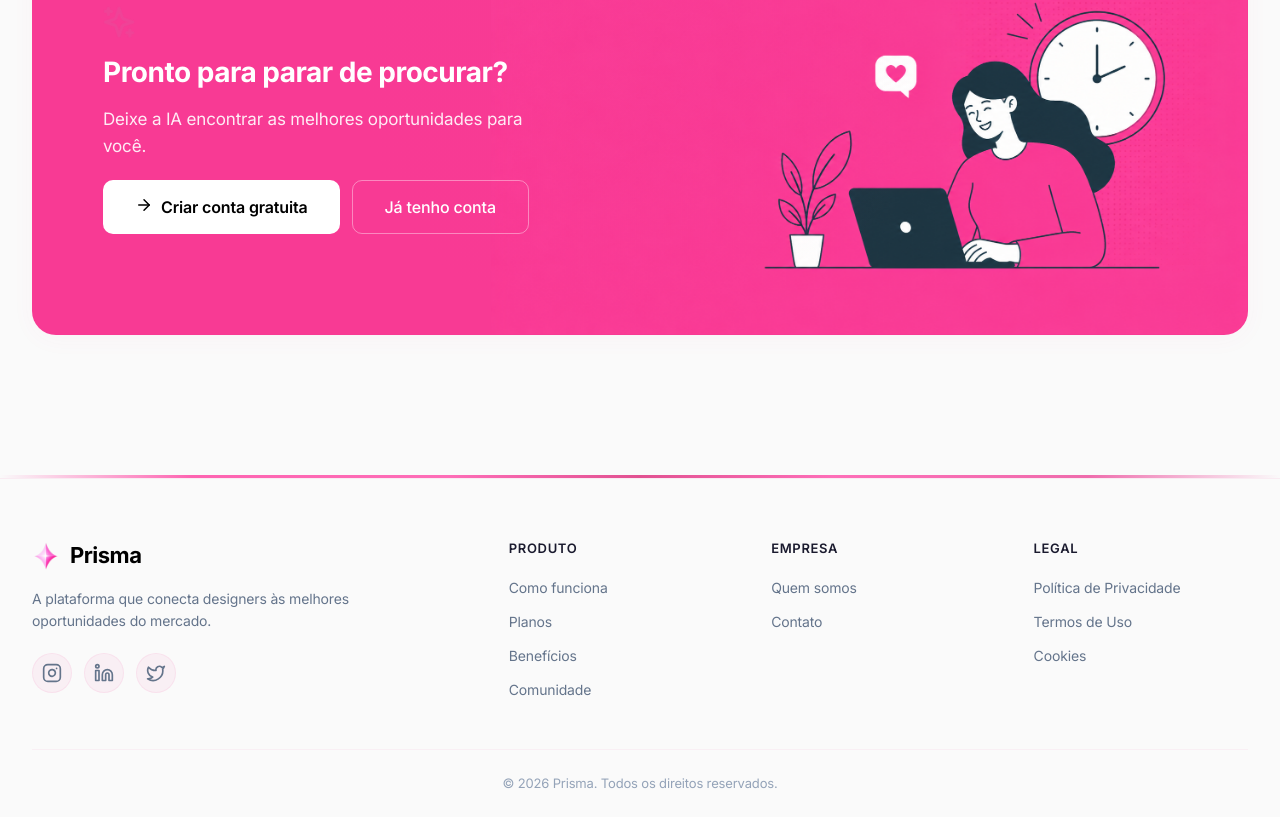
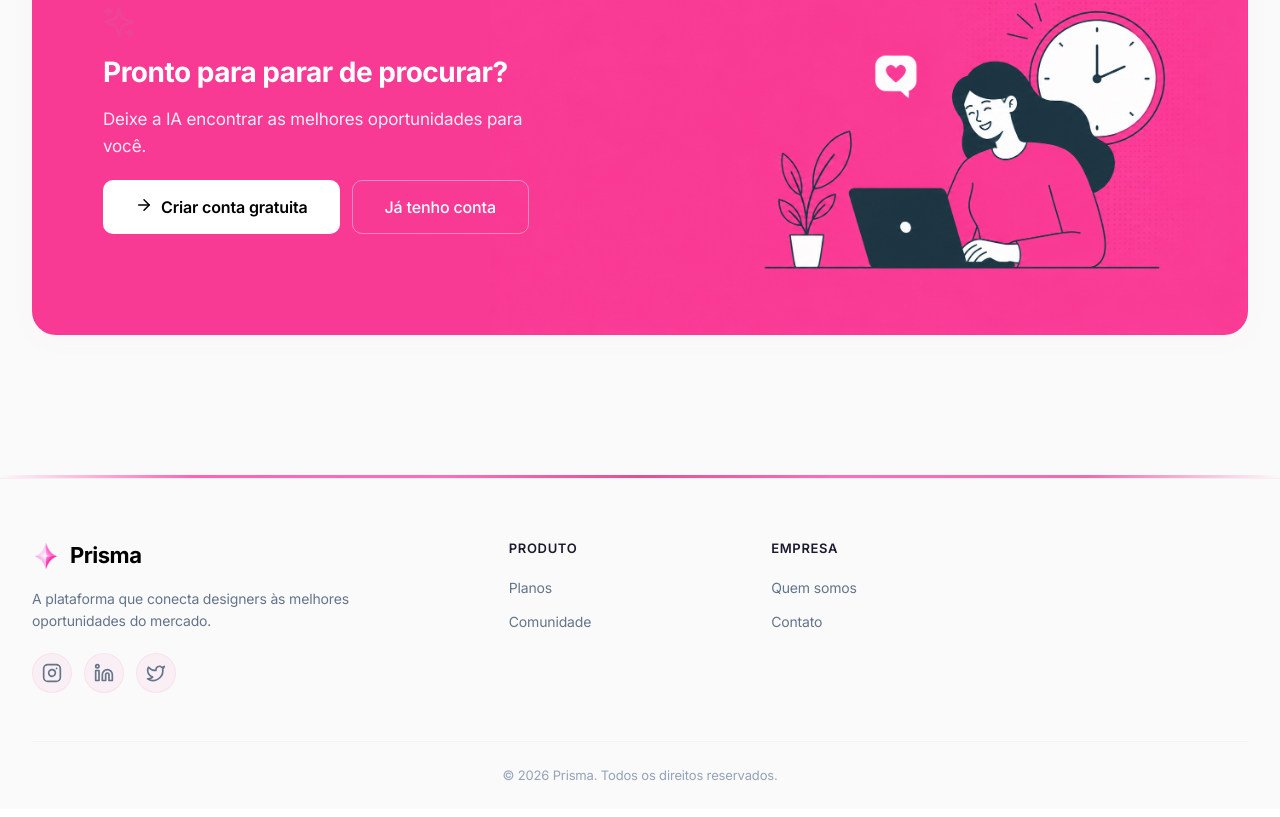
Before and after one commit to Isaiasdasilvaferreira/prisma-frontend, a React (Vite) app: page / in a window 1280 px wide. Shown: the part 5948-6765 px from the top of the page. Built offline with nearby package versions, Linux system fonts and the light colour scheme; no server answers.

Commit message:
Update Footer.tsx

```diff
--- a/src/components/Footer/Footer.tsx
+++ b/src/components/Footer/Footer.tsx
@@ -33,9 +33,7 @@ export function Footer() {
           <div className="footer-section">
             <h3 className="footer-section-title">Produto</h3>
             <ul className="footer-links">
-              <li><Link to="/#como-funciona">Como funciona</Link></li>
               <li><Link to="/#planos">Planos</Link></li>
-              <li><Link to="/#beneficios">Benefícios</Link></li>
               <li><a href="#">Comunidade</a></li>
             </ul>
           </div>
@@ -45,15 +43,6 @@ export function Footer() {
             <ul className="footer-links">
               <li><Link to="/#quem-somos">Quem somos</Link></li>
               <li><a href="#">Contato</a></li>
-            </ul>
-          </div>
-
-          <div className="footer-section">
-            <h3 className="footer-section-title">Legal</h3>
-            <ul className="footer-links">
-              <li><a href="#">Política de Privacidade</a></li>
-              <li><a href="#">Termos de Uso</a></li>
-              <li><a href="#">Cookies</a></li>
             </ul>
           </div>
         </div>
```
